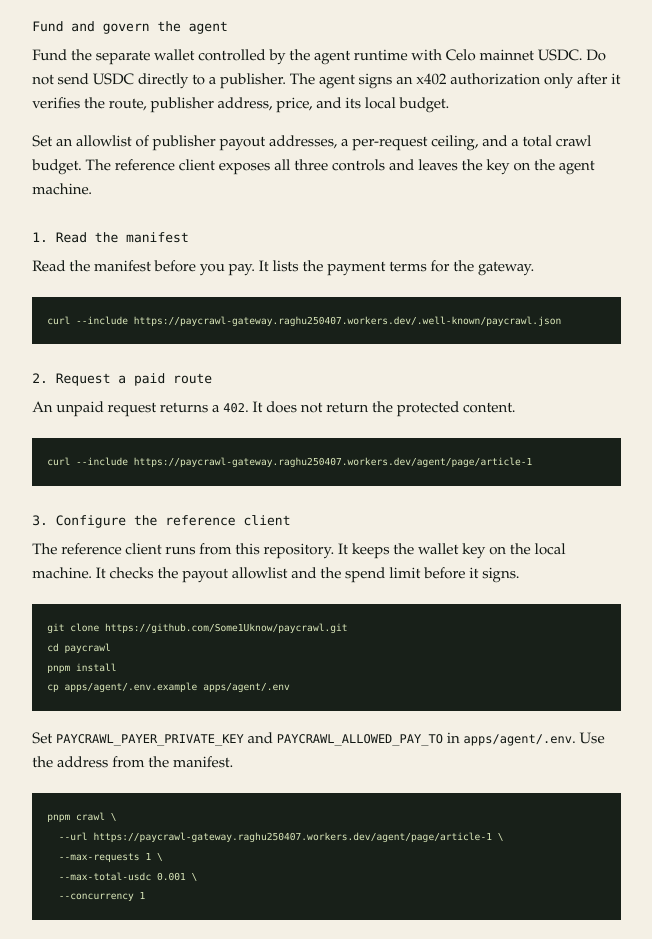
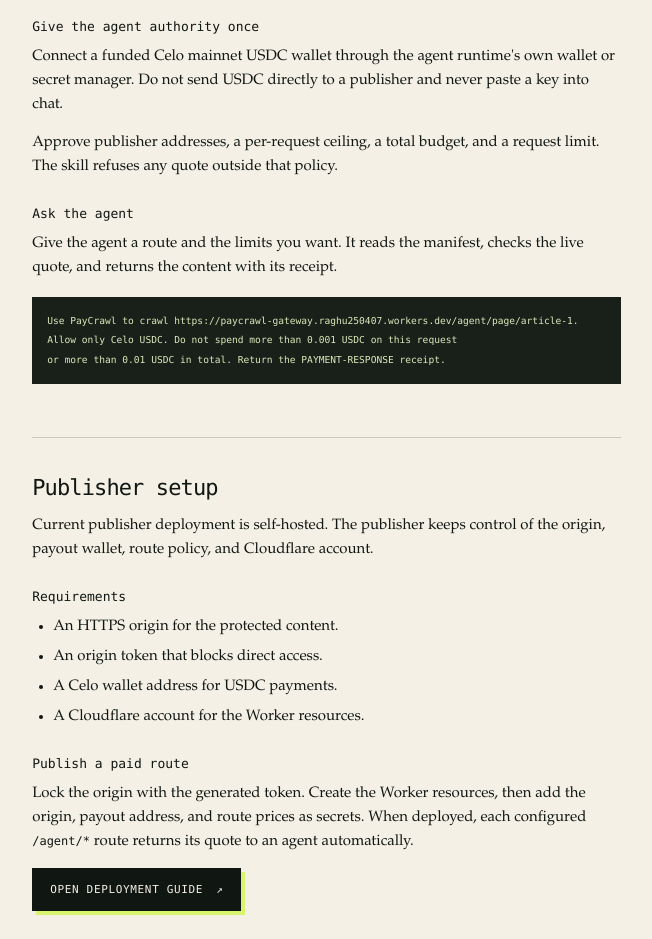
Before and after one commit to Some1Uknow/paycrawl, a Next.js app in the folder apps/web/: page /docs in a window 1280 px wide. Shown: the part 1120-2059 px from the top of the page, without its empty margins (437-1089 px from the left). Built offline with nearby package versions, Linux system fonts and the light colour scheme.

Commit message:
docs: make agent skill the operator interface

```diff
--- a/apps/web/app/docs/page.tsx
+++ b/apps/web/app/docs/page.tsx
@@ -9,7 +9,6 @@
 const gatewayUrl = "https://paycrawl-gateway.raghu250407.workers.dev";
 const repositoryUrl = "https://github.com/Some1Uknow/paycrawl";
 const deployUrl = `${repositoryUrl}#deploy-a-publisher-gateway`;
-const agentEnvUrl = `${repositoryUrl}/blob/main/apps/agent/.env.example`;
 
 function Mark(): React.ReactElement {
   return (
@@ -144,62 +143,29 @@
               }
             </CodeBlock>
             <p>
-              The skill validates the payment terms and budget. The agent still
-              needs an approved local wallet or signer.
+              The skill owns discovery, quote validation, payment, and receipt
+              handling. It uses the agent runtime&apos;s approved signer.
             </p>
-            <h3>Fund and govern the agent</h3>
+            <h3>Give the agent authority once</h3>
             <p>
-              Fund the separate wallet controlled by the agent runtime with Celo
-              mainnet USDC. Do not send USDC directly to a publisher. The agent
-              signs an x402 authorization only after it verifies the route,
-              publisher address, price, and its local budget.
+              Connect a funded Celo mainnet USDC wallet through the agent
+              runtime&apos;s own wallet or secret manager. Do not send USDC
+              directly to a publisher and never paste a key into chat.
             </p>
             <p>
-              Set an allowlist of publisher payout addresses, a per-request
-              ceiling, and a total crawl budget. The reference client exposes
-              all three controls and leaves the key on the agent machine.
+              Approve publisher addresses, a per-request ceiling, a total
+              budget, and a request limit. The skill refuses any quote outside
+              that policy.
             </p>
-            <h3>1. Read the manifest</h3>
+            <h3>Ask the agent</h3>
             <p>
-              Read the manifest before you pay. It lists the payment terms for
-              the gateway.
+              Give the agent a route and the limits you want. It reads the
+              manifest, checks the live quote, and returns the content with its
+              receipt.
             </p>
-            <CodeBlock>{`curl --include ${gatewayUrl}/.well-known/paycrawl.json`}</CodeBlock>
-
-            <h3>2. Request a paid route</h3>
-            <p>
-              An unpaid request returns a <code>402</code>. It does not return
-              the protected content.
-            </p>
-            <CodeBlock>{`curl --include ${gatewayUrl}/agent/page/article-1`}</CodeBlock>
-
-            <h3>3. Configure the reference client</h3>
-            <p>
-              The reference client runs from this repository. It keeps the
-              wallet key on the local machine. It checks the payout allowlist
-              and the spend limit before it signs.
-            </p>
-            <CodeBlock>{`git clone ${repositoryUrl}.git
-cd paycrawl
-pnpm install
-cp apps/agent/.env.example apps/agent/.env`}</CodeBlock>
-            <p>
-              Set <code>PAYCRAWL_PAYER_PRIVATE_KEY</code> and{" "}
-              <code>PAYCRAWL_ALLOWED_PAY_TO</code> in{" "}
-              <code>apps/agent/.env</code>. Use the address from the manifest.
-            </p>
-            <CodeBlock>{`pnpm crawl \\
-  --url ${gatewayUrl}/agent/page/article-1 \\
-  --max-requests 1 \\
-  --max-total-usdc 0.001 \\
-  --concurrency 1`}</CodeBlock>
-            <p>
-              See the{" "}
-              <a href={agentEnvUrl} target="_blank" rel="noreferrer">
-                agent environment file
-              </a>{" "}
-              for the required values.
-            </p>
+            <CodeBlock>{`Use PayCrawl to crawl ${gatewayUrl}/agent/page/article-1.
+Allow only Celo USDC. Do not spend more than 0.001 USDC on this request
+or more than 0.01 USDC in total. Return the PAYMENT-RESPONSE receipt.`}</CodeBlock>
           </section>
 
           <section id="publisher">
```
Also changed, not shown: 2 other files (tests, documents, lock files or other folders).
